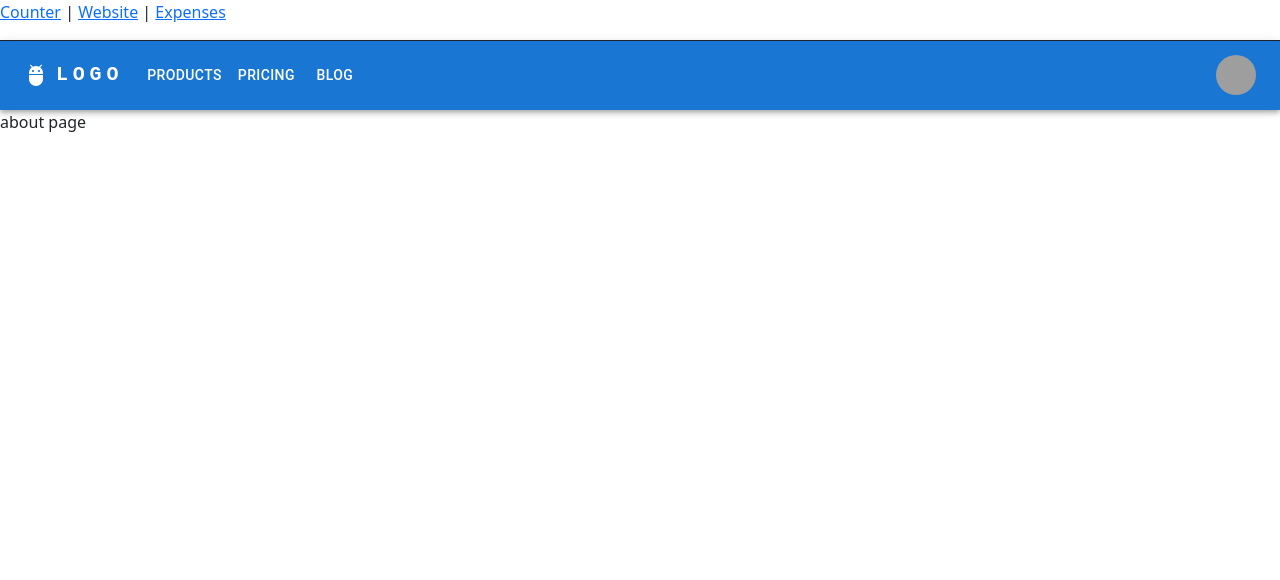
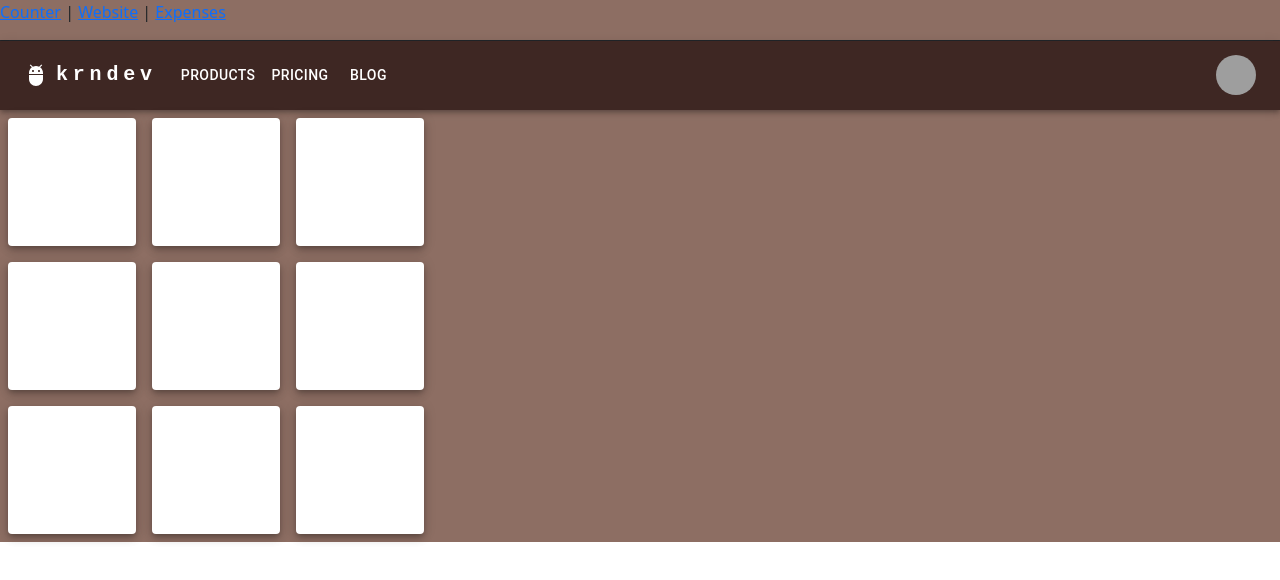
Before and after one commit to kreindo/counter-app-coding-with-mosh, a React (Create React App) app: page /TestSite in a window 1280 px wide. Shown: the top 580 px of the page. Built offline with nearby package versions, Linux system fonts and the light colour scheme; grey boxes are pictures that could not be loaded.

Commit message:
reviewed

```diff
--- /dev/null
+++ b/src/PaperPack.jsx
@@ -0,0 +1,30 @@
+import React, { Component } from "react";
+import { Box, Paper } from "@mui/material";
+
+export default class PaperPack extends Component {
+  render() {
+    // const setPaper = () => {
+    //   const papers = [{ id: 1 }, { id: 2 }, { id: 3 }];
+    //   papers.map((paper) => <Paper elevation={5} />);
+    // };
+    return (
+      <Box
+        sx={{
+          display: "flex",
+          flexWrap: "wrap",
+          alignItems: "center",
+          "& > :not(style)": {
+            m: 1,
+            width: 128,
+            height: 128,
+          },
+        }}
+      >
+        {/* {setPaper()} */}
+        <Paper elevation={5} />
+        <Paper elevation={5} />
+        <Paper elevation={5} />
+      </Box>
+    );
+  }
+}
--- a/src/TestSite.jsx
+++ b/src/TestSite.jsx
@@ -1,13 +1,20 @@
 import React from "react";
 import Nav from "./Nav";
-import MatNav from "./components/MatNav"
+import MatNav from "./components/MatNav";
+import PaperPack from './PaperPack'
 
 function TestSite() {
+
+
+
   return (
-    <div>
+    <div  style={{ backgroundColor: '#8d6e63', height: '100%' }}>
       <Nav />
-      <MatNav/>
-      about page
+      <MatNav />
+      {/* <h1 style={{ textAlign: 'center'}} className={'m-4 text-dark'}>welcome aboard</h1> */}
+      <PaperPack/>
+      <PaperPack/>
+      <PaperPack/>
     </div>
   );
 }
--- a/src/components/Counter.jsx
+++ b/src/components/Counter.jsx
@@ -40,7 +40,7 @@ class Counter extends Component {
   }
 
   getTextClasses() {
-    let classes = "text-dark badge bg-";
+    let classes = "text-light badge bg-";
     classes += this.props.counter.value === 0 ? "secondary" : "primary";
     return classes;
   }
--- a/src/components/Counters.jsx
+++ b/src/components/Counters.jsx
@@ -9,6 +9,7 @@ export class Counters extends Component {
       { id: 2, value: 0 },
       { id: 3, value: 0 },
       { id: 4, value: 0 },
+      { id: 5, value: 0 },
     ],
   };
 
--- a/src/components/MatNav.jsx
+++ b/src/components/MatNav.jsx
@@ -36,7 +36,7 @@ const MatNav = () => {
   };
 
   return (
-    <AppBar position="static">
+    <AppBar sx = {{backgroundColor: '#3e2723'}}position="static">
       <Container maxWidth="xl">
         <Toolbar disableGutters>
           <AdbIcon sx={{ display: { xs: 'none', md: 'flex' }, mr: 1 }} />
@@ -55,7 +55,7 @@ const MatNav = () => {
               textDecoration: 'none',
             }}
           >
-            LOGO
+            krndev
           </Typography>
 
           <Box sx={{ flexGrow: 1, display: { xs: 'flex', md: 'none' } }}>
@@ -111,7 +111,7 @@ const MatNav = () => {
               textDecoration: 'none',
             }}
           >
-            LOGO
+            krndev
           </Typography>
           <Box sx={{ flexGrow: 1, display: { xs: 'none', md: 'flex' } }}>
             {pages.map((page) => (
```
